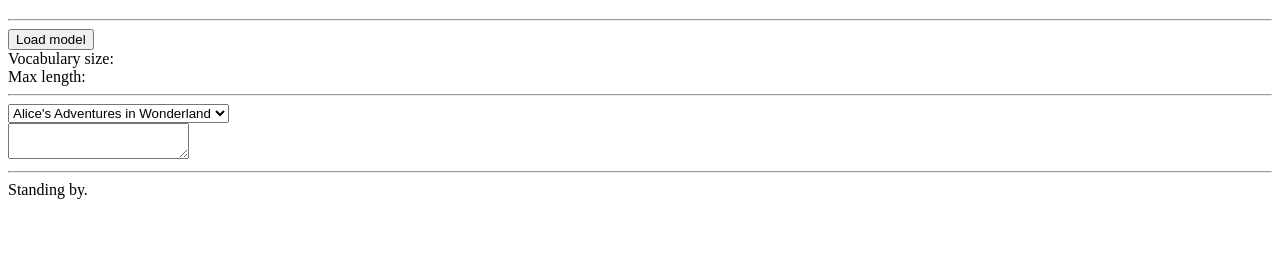
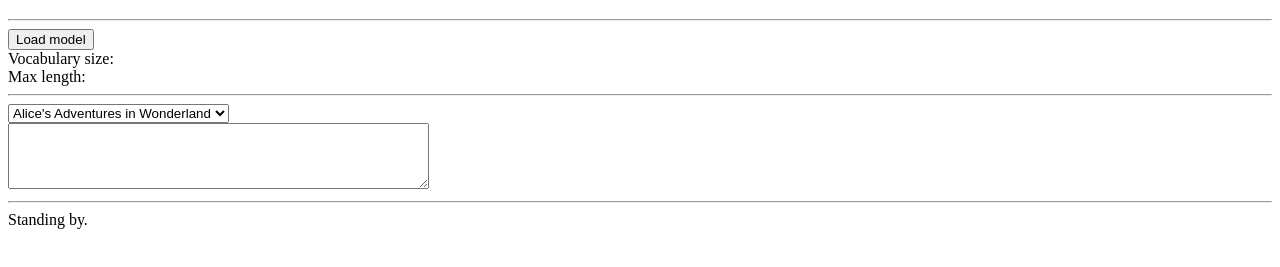
Before and after one commit to lazypocket/lazypocket.github.io, a plain HTML site: page hw4_dummy/index.html in a window 1280 px wide. Shown: the part 61-328 px from the top of the page. Drawn offline with Linux system fonts and the light colour scheme.

Commit message:
adjust textarea rows and columns

```diff
--- a/hw4_dummy/index.html
+++ b/hw4_dummy/index.html
@@ -35,7 +35,7 @@
     </select>
   </div>
   <div>
-    <textarea id="text-entry"></textarea>
+    <textarea id="text-entry" rows="4" cols="50"></textarea>
   </div>
   <hr>
   <div>
```
